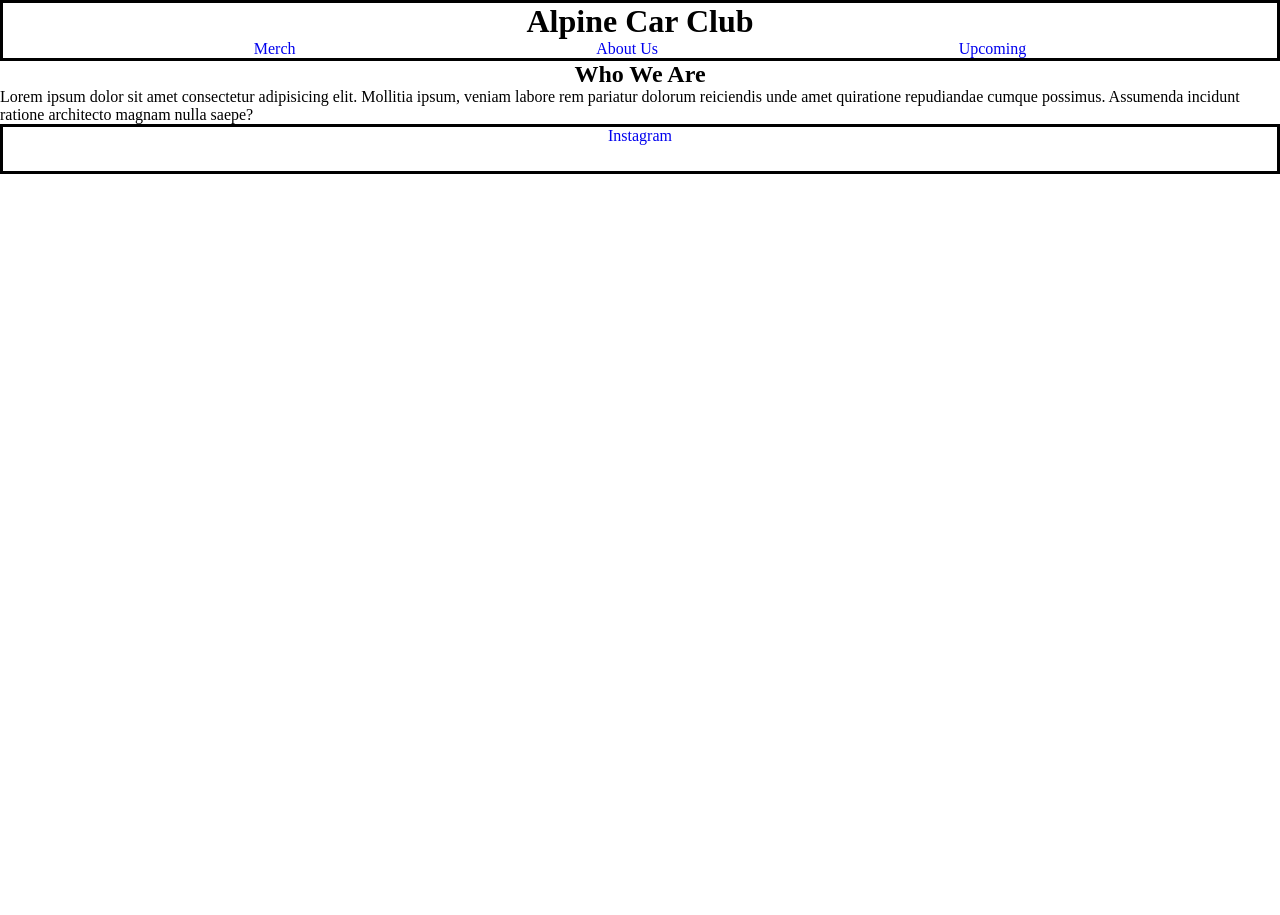
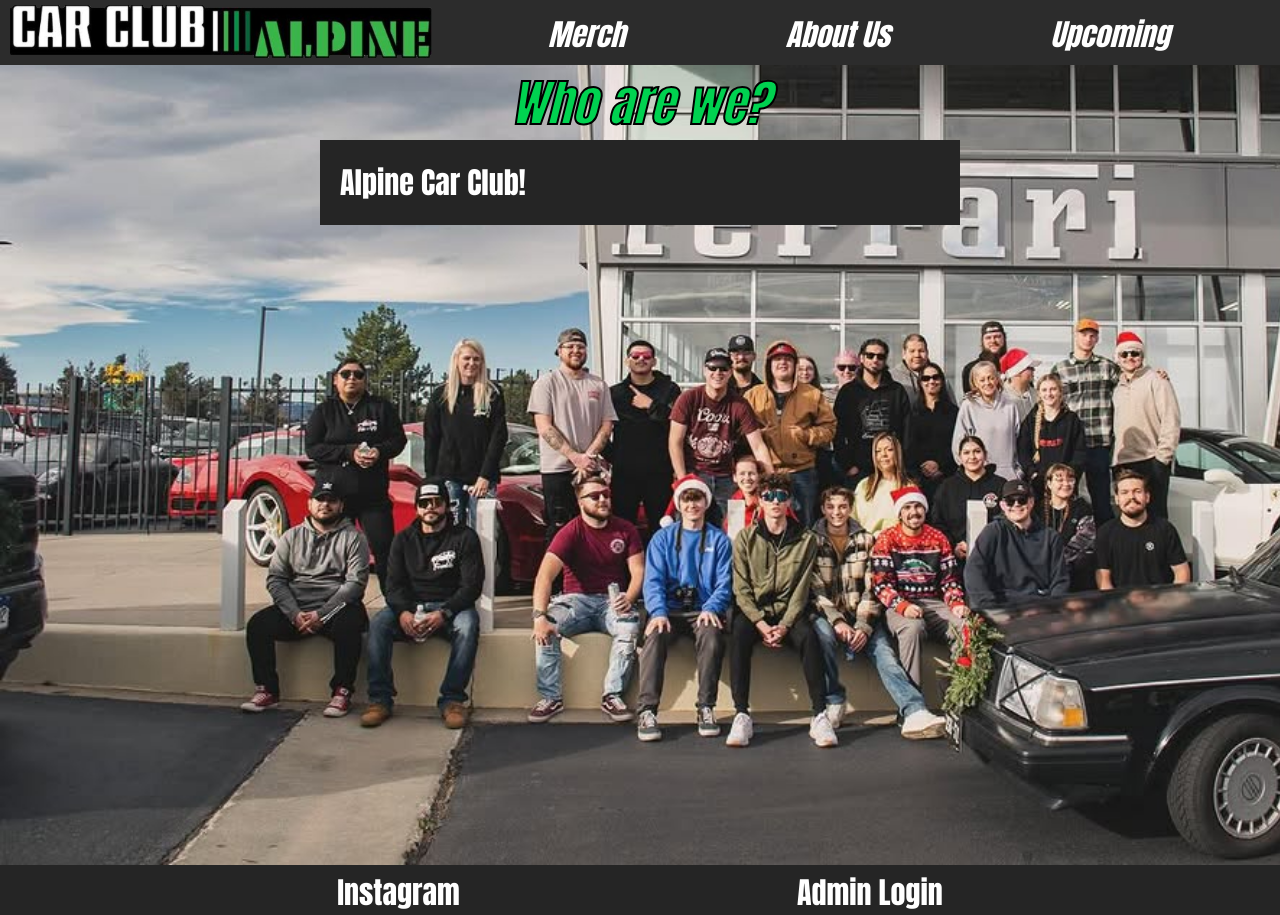
Before and after one commit to NashSigmon/Alpine, a plain HTML site: page index.html in a window 1280 px wide. Before the commit the page ends 800 px from the top, so only its background shows below. Drawn offline with Linux system fonts and the light colour scheme.

Commit message:
Second Commit

```diff
--- a/index.html
+++ b/index.html
@@ -9,9 +9,9 @@
     <title>Alpine Car Cruzies</title>
 </head>
 
-<body>
+<body class="AboutBody">
     <header>
-        <h1>Alpine Car Club</h1>
+        <img id='headerImage' src="Images/AlpineCarClubLogo2.png">
         <nav>
             <ul id='navigation'>
                 <li><a href="merch.html" class="nav_link">Merch</a></li>
@@ -22,12 +22,9 @@
         </nav>
     </header>
     <div id='infoAboutUs'>
-        <h2>Who We Are</h2>
+        <h2 id = infoHeader>Who are we?</h2>
         <p id = info_1>
-             Lorem ipsum dolor sit amet consectetur adipisicing elit. Mollitia ipsum,
-            veniam labore rem pariatur dolorum reiciendis unde amet quiratione
-            repudiandae cumque possimus. Assumenda incidunt ratione architecto
-            magnam nulla saepe?
+             Alpine Car Club!
         </p>
 
 
@@ -35,8 +32,8 @@
     <footer>
         <ul id='social_links'>
             <li><a href="https://www.instagram.com/alpine.car.club/?hl=en" class="social_link">Instagram</a></li>
+            <li><a href="login.html" class="social_link">Admin Login</a></li>
         </ul>
     </footer>
 </body>
-
 </html>
--- a/styles.css
+++ b/styles.css
@@ -7,35 +7,51 @@
 
 
 
-
-
 header {
     display: flex;
-    border: solid;
-    flex-direction: column;
-    align-items: center;
+    flex-direction: row;
+    position: sticky;
+    background-color: rgb(44, 44, 44);
 }
 
 footer {
-    border: solid;
+    padding-top: 5px;
+
     height: 50px;
+    position: static;
+
 }
 
-h1 {
-    width: 100%;
-    text-align: center;
+.social_link{
+    color: white;
+    font-size: 30px;
+    font-family: "Impact";
 }
 
 nav {
     width: 100%;
+    padding-top: 12px;
 }
 
+.nav_link:hover{
+    color: rgb(0, 210, 80);
+}
+
+.social_link:hover{
+    color: rgb(0, 210, 80);
+}
 .nav_link {
-    text-decoration: none;
     padding-left: 50px;
     padding-right: 50px;
+    color: white;
+    font-family: "Impact";
+    font-style: italic;
+    font-size: 30px;
+    text-decoration: none;
+
 
 }
+
 
 #navigation {
     list-style-type: none;
@@ -55,27 +71,56 @@ nav {
     text-decoration: none;
 }
 
+/* About Us Page */
+
+#AboutBody{
+    display: flex;
+    flex-direction: column;
+
+
+}
+#infoHeader{
+    font-family: "Impact";
+    font-style: italic;
+    font-size: 50px;
+    padding-top: 50;
+    color: rgb(0, 210, 80);
+    -webkit-text-stroke: 2px black;
+}
 
 #infoAboutUs {
     display: flex;
+     min-height: 100vh;
+     min-width: 100vh;
+    display: flex;
     flex-direction: column;
     align-items: center;
+    background-image: url('Images/TheAlpineCrew3Cropped.jpg');
+    background-repeat: no-repeat;
+    background-size: cover;
+}
+
+#info_1{
+    width: 50%;
+    font-size: 30px;
+    color: white;
+    font-family: Impact;
+    background-color: rgb(37, 37, 37);
+    padding-top: 20px;
+    padding-bottom: 20px;
+    padding-right: 20px;
+    padding-left: 20px;
 }
 
 
 
+/*Merchandise Page*/
 
-h2{
-    width: 100%;
-    text-align: center;
-}
-
-
-#infoMerchandise{
+#infoMerchandise {
     width: 100%;
 }
 
-#merchandise_list{
+#merchandise_list {
     list-style-type: none;
     display: flex;
     flex-direction: row;
@@ -83,14 +128,19 @@ h2{
 }
 
 
-.merchandise_image{
+.merchandise_image {
     width: 3in;
     height: 3in;
 }
 
-#infoCruzies{
+#infoCruzies {
     display: flex;
     flex-direction: column;
     align-items: center;
     width: 100%;
 }
+
+body {
+    background-color: rgb(37, 37, 37);
+
+}
```
Also changed, not shown: login.html (added, +11 -0 lines), merch.html (+1 -1 lines), upcoming.html (+3 -2 lines), Images/AlpineCarClubLogo2.png (added), Images/Instagram_icon.png (added), Images/TheAlpineCrew3Cropped.jpg (added).
